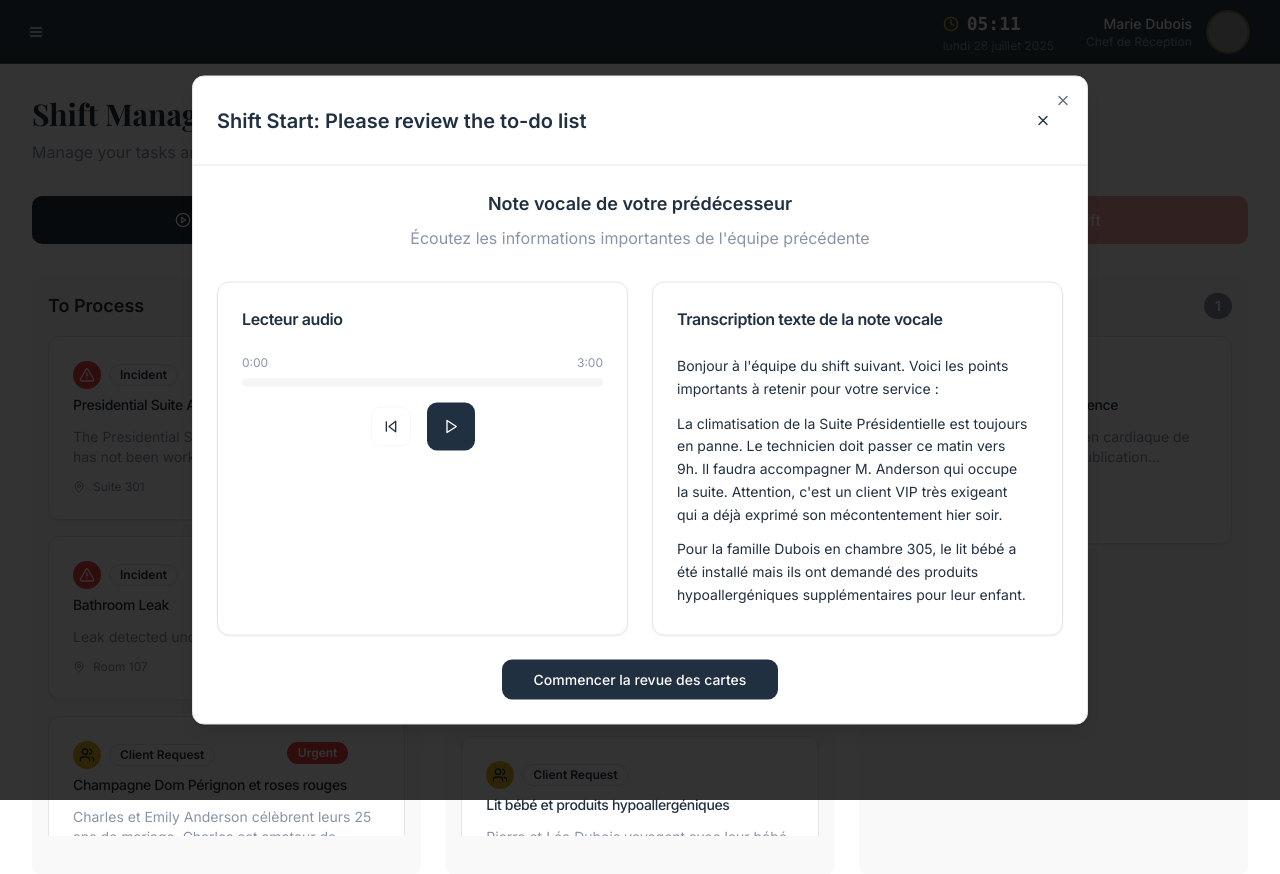
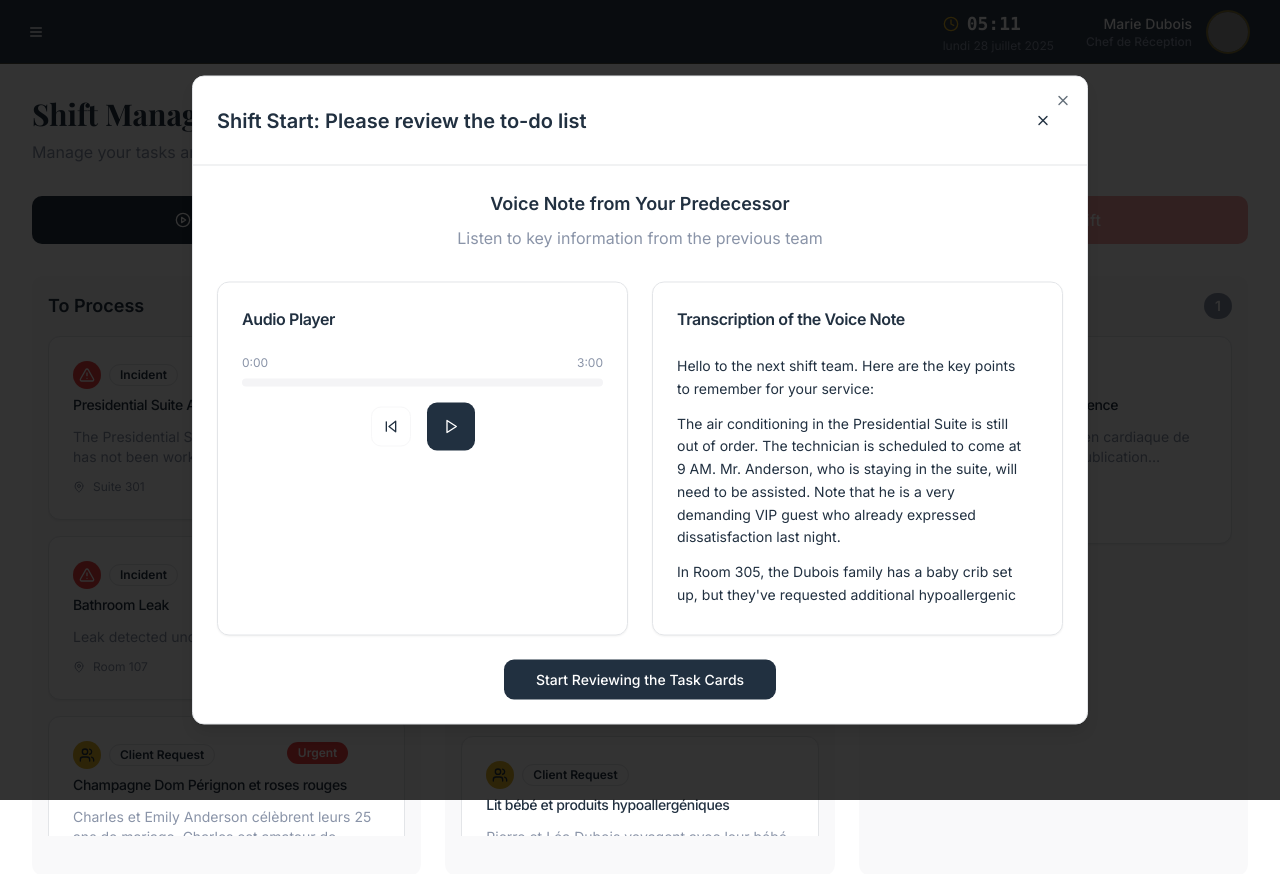
Before and after one commit to Lazlo84AI/receptionist-hospitality-os, a React (Vite) app: page /shift in a window 1280 px wide. Both pictures are taken after a click on the button "Start Shift". Shown: the top 874 px of the page. Built offline with nearby package versions, Linux system fonts and the light colour scheme; grey boxes are pictures that could not be loaded.

Commit message:
Translate Shift Start Panel
Translate the Shift Start Review Panel UI to native English, including modal headers, subtitles, audio player labels, transcription content, and the call-to-action button.

```diff
--- a/src/components/modals/ShiftStartModal.tsx
+++ b/src/components/modals/ShiftStartModal.tsx
@@ -64,25 +64,25 @@ const getTypeConfig = (type: string) => {
       return {
         icon: Users,
         color: 'bg-champagne-gold text-palace-navy',
-        label: 'Demande client'
+        label: 'Client Request'
       };
     case 'follow_up':
       return {
         icon: Clock,
         color: 'bg-palace-navy text-warm-cream',
-        label: 'Relance'
+        label: 'Follow-up'
       };
     case 'internal_task':
       return {
         icon: Wrench,
         color: 'bg-muted text-muted-foreground',
-        label: 'Tâche interne'
+        label: 'Internal Task'
       };
     default:
       return {
         icon: Wrench,
         color: 'bg-muted text-muted-foreground',
-        label: 'Tâche'
+        label: 'Task'
       };
   }
 };
@@ -184,7 +184,7 @@ const ShiftStartModal: React.FC<ShiftStartModalProps> = ({
             {currentStep === 'tasks' && (
               <div className="mt-4 flex items-center gap-2">
                 <div className="text-sm text-muted-foreground">
-                  Carte {currentTaskIndex + 1} sur {totalTasks}
+                  Card {currentTaskIndex + 1} of {totalTasks}
                 </div>
                 <div className="flex-1 bg-muted h-2 rounded-full overflow-hidden">
                   <div
@@ -203,10 +203,10 @@ const ShiftStartModal: React.FC<ShiftStartModalProps> = ({
               <div className="space-y-6">
                 <div className="text-center mb-8">
                   <h3 className="text-lg font-semibold mb-2">
-                    Note vocale de votre prédécesseur
+                    Voice Note from Your Predecessor
                   </h3>
                   <p className="text-muted-foreground">
-                    Écoutez les informations importantes de l'équipe précédente
+                    Listen to key information from the previous team
                   </p>
                 </div>
 
@@ -214,7 +214,7 @@ const ShiftStartModal: React.FC<ShiftStartModalProps> = ({
                   {/* Audio Player - Left side */}
                   <Card>
                     <CardHeader>
-                      <CardTitle className="text-base">Lecteur audio</CardTitle>
+                      <CardTitle className="text-base">Audio Player</CardTitle>
                     </CardHeader>
                     <CardContent>
                       <div className="space-y-4">
@@ -252,43 +252,41 @@ const ShiftStartModal: React.FC<ShiftStartModalProps> = ({
                   {/* Text Transcript - Right side with scroll */}
                   <Card>
                     <CardHeader>
-                      <CardTitle className="text-base">Transcription texte de la note vocale</CardTitle>
+                      <CardTitle className="text-base">Transcription of the Voice Note</CardTitle>
                     </CardHeader>
                     <CardContent>
                       <div className="max-h-64 overflow-y-auto text-sm leading-relaxed space-y-3 pr-2">
                         <p>
-                          Bonjour à l'équipe du shift suivant. Voici les points importants à retenir pour votre service :
+                          Hello to the next shift team. Here are the key points to remember for your service:
                         </p>
                         <p>
-                          La climatisation de la Suite Présidentielle est toujours en panne. Le technicien doit passer ce matin vers 9h.
-                          Il faudra accompagner M. Anderson qui occupe la suite. Attention, c'est un client VIP très exigeant qui a déjà
-                          exprimé son mécontentement hier soir.
+                          The air conditioning in the Presidential Suite is still out of order. The technician is scheduled to come at 9 AM.
+                          Mr. Anderson, who is staying in the suite, will need to be assisted. Note that he is a very demanding VIP guest who already
+                          expressed dissatisfaction last night.
                         </p>
                         <p>
-                          Pour la famille Dubois en chambre 305, le lit bébé a été installé mais ils ont demandé des produits
-                          hypoallergéniques supplémentaires pour leur enfant. Marie de l'équipe ménage a les coordonnées du
-                          fournisseur spécialisé.
+                          In Room 305, the Dubois family has a baby crib set up, but they've requested additional hypoallergenic products
+                          for their child. Marie from the housekeeping team has the contact details for the specialized supplier.
                         </p>
                         <p>
-                          Dr. Williams en Suite 102 a exprimé sa satisfaction pour l'aménagement bureau. Il souhaite prolonger
-                          son séjour de deux nuits supplémentaires. Sa réservation doit être modifiée et il faut vérifier la
-                          disponibilité avec la réservation.
+                          Dr. Williams in Suite 102 expressed satisfaction with the office setup. He wants to extend his stay by two
+                          additional nights. His reservation needs to be modified and availability must be checked with reservations.
                         </p>
                         <p>
-                          L'équipe de ménage est en effectif réduit aujourd'hui. Priorisez les chambres VIP et les départs prévus.
-                          Attention, trois membres de l'équipe sont absents pour cause de maladie.
+                          The housekeeping team is short-staffed today. Prioritize VIP rooms and scheduled departures.
+                          Please note, three team members are absent due to illness.
                         </p>
                         <p>
-                          Le système de réservation a eu quelques bugs hier après-midi. Vérifiez bien toutes les réservations
-                          du jour et n'hésitez pas à appeler le service technique si quelque chose semble anormal.
+                          The reservation system had some bugs yesterday afternoon. Please double-check all day's reservations
+                          and don't hesitate to call technical support if anything seems unusual.
                         </p>
                         <p>
-                          Il y a également eu un problème avec l'ascenseur principal. Il a été réparé mais gardez un œil dessus
-                          et prévenez immédiatement la maintenance si vous entendez des bruits inhabituels.
+                          There was also an issue with the main elevator. It has been fixed but keep an eye on it
+                          and immediately notify maintenance if you hear any unusual noises.
                         </p>
                         <p>
-                          N'oubliez pas que nous avons un groupe de 15 personnes qui arrive cet après-midi pour un événement
-                          d'entreprise. Ils ont des exigences spécifiques pour le cocktail de bienvenue.
+                          Don't forget that we have a group of 15 people arriving this afternoon for a corporate event.
+                          They have specific requirements for the welcome cocktail.
                         </p>
                       </div>
                     </CardContent>
@@ -297,7 +295,7 @@ const ShiftStartModal: React.FC<ShiftStartModalProps> = ({
 
                 <div className="flex justify-center mt-8">
                   <Button onClick={handleStartTasks} className="px-8">
-                    Commencer la revue des cartes
+                    Start Reviewing the Task Cards
                   </Button>
                 </div>
               </div>
@@ -332,7 +330,7 @@ const ShiftStartModal: React.FC<ShiftStartModalProps> = ({
                         {readTasks.has(currentTask?.id || '') && (
                           <div className="flex items-center gap-1 text-green-600">
                             <Check className="h-4 w-4" />
-                            <span className="text-xs">Lu</span>
+                            <span className="text-xs">Read</span>
                           </div>
                         )}
                       </div>
@@ -357,7 +355,7 @@ const ShiftStartModal: React.FC<ShiftStartModalProps> = ({
                       {currentTask?.roomNumber && (
                         <div className="flex items-center gap-2 text-sm">
                           <MapPin className="h-4 w-4 text-muted-foreground" />
-                          <span>Chambre {currentTask.roomNumber}</span>
+                          <span>Room {currentTask.roomNumber}</span>
                         </div>
                       )}
 
@@ -371,7 +369,7 @@ const ShiftStartModal: React.FC<ShiftStartModalProps> = ({
                       {currentTask?.assignedTo && (
                         <div className="flex items-center gap-2 text-sm">
                           <User className="h-4 w-4 text-muted-foreground" />
-                          <span>Assigné à {currentTask.assignedTo}</span>
+                          <span>Assigned to {currentTask.assignedTo}</span>
                         </div>
                       )}
 
@@ -398,7 +396,7 @@ const ShiftStartModal: React.FC<ShiftStartModalProps> = ({
                   disabled={currentTaskIndex === 0}
                 >
                   <ChevronLeft className="h-4 w-4 mr-1" />
-                  Précédent
+                  Previous
                 </Button>
 
                 <div className="flex items-center gap-4">
@@ -406,11 +404,11 @@ const ShiftStartModal: React.FC<ShiftStartModalProps> = ({
                     <>
                       <Button onClick={() => setShowTaskDetail(true)} variant="outline">
                         <Eye className="h-4 w-4 mr-1" />
-                        Voir les détails
+                        View Details
                       </Button>
                       <Button onClick={handleMarkAsRead} variant="default">
                         <Check className="h-4 w-4 mr-1" />
-                        Marquer comme lu
+                        Mark as Read
                       </Button>
                     </>
                   )}
@@ -426,7 +424,7 @@ const ShiftStartModal: React.FC<ShiftStartModalProps> = ({
         <DialogContent className="max-w-2xl max-h-[80vh] overflow-y-auto">
           <DialogHeader>
             <DialogTitle className="font-playfair text-xl text-palace-navy">
-              Détails de la tâche
+              Task Details
             </DialogTitle>
           </DialogHeader>
           {currentTask && (
```
